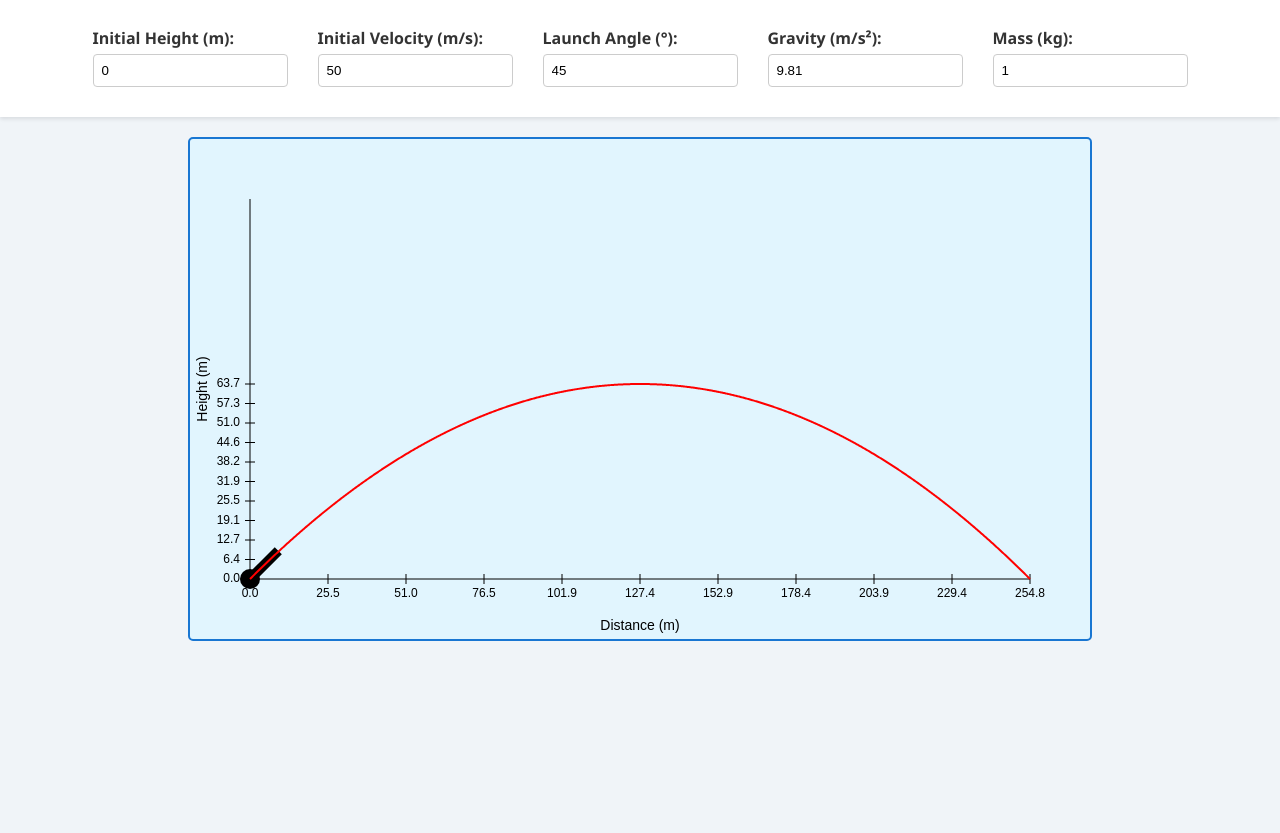
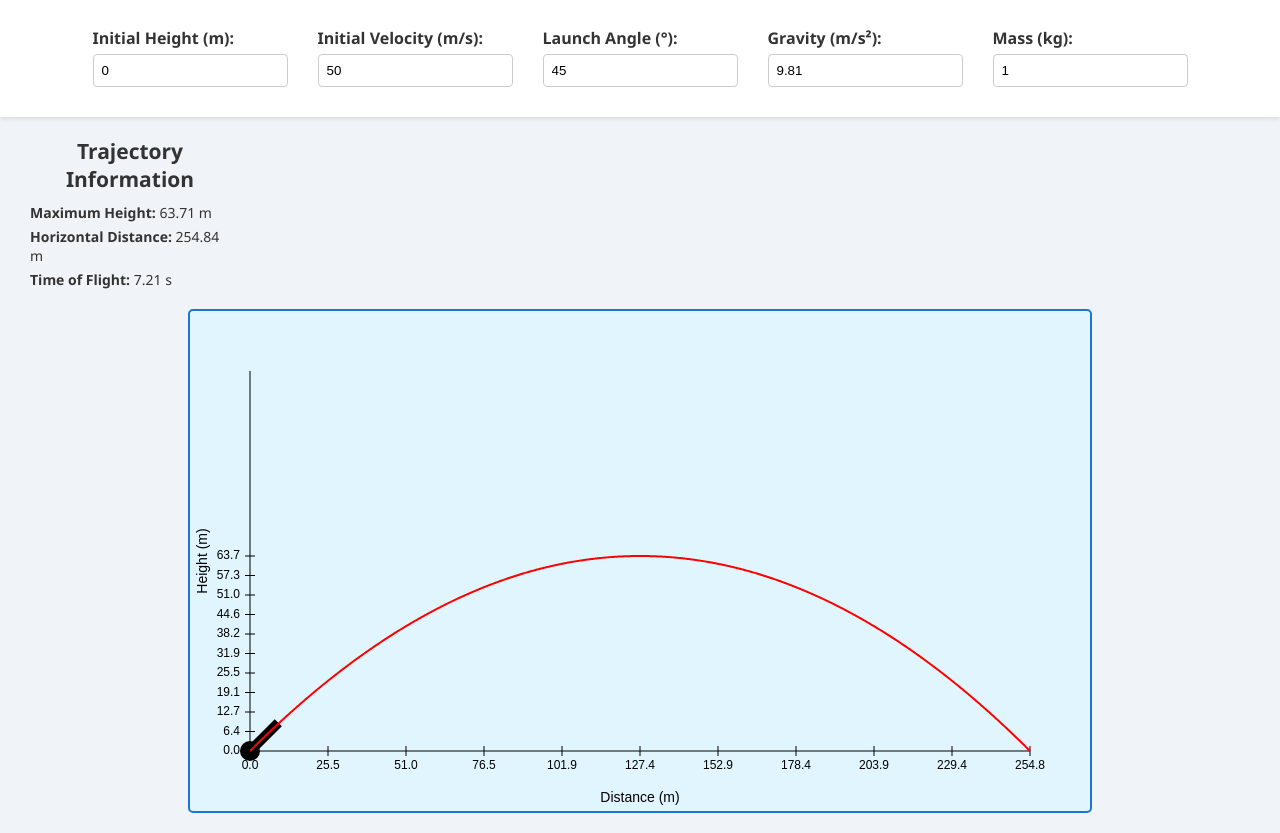
Before and after one commit to samchan1150/Projectile-Motion-Simulator, a plain HTML site: page index.html in a window 1280 px wide. Shown: the part 86-919 px from the top of the page. Before the commit the page ends 800 px from the top, so only its background shows below. Drawn offline with Linux system fonts and the light colour scheme.

Commit message:
Show projectile information

```diff
--- a/index.html
+++ b/index.html
@@ -9,6 +9,7 @@
 <body>
     <h1>Projectile Motion Simulator</h1>
 
+    <div id="mainContent">
         <div id="controls">
             <div class="input-group">
                 <label for="initialHeight">Initial Height (m):</label>
@@ -36,7 +37,15 @@
             </div>
         </div>
 
+        <div id="trajectoryInfo">
+            <h2>Trajectory Information</h2>
+            <p><strong>Maximum Height:</strong> <span id="maxHeight">--</span> m</p>
+            <p><strong>Horizontal Distance:</strong> <span id="horizontalDistance">--</span> m</p>
+            <p><strong>Time of Flight:</strong> <span id="timeOfFlight">--</span> s</p>
+        </div>
+
         <canvas id="trajectoryCanvas" width="900" height="500"></canvas>
+    </div>
 
     <script src="script.js"></script>
 </body>
--- a/script.js
+++ b/script.js
@@ -25,6 +25,7 @@ function simulateProjectile() {
     // Input validation
     if (v0 < 0 || g <= 0) {
         clearCanvas();
+        updateTrajectoryInfo('--', '--', '--');
         return;
     }
 
@@ -47,6 +48,7 @@ function simulateProjectile() {
         const discriminant = v0y ** 2 + 2 * g * h0;
         if (discriminant < 0) {
             clearCanvas();
+            updateTrajectoryInfo('--', '--', '--');
             return;
         }
         totalTime = (v0y + Math.sqrt(discriminant)) / g;
@@ -57,6 +59,9 @@ function simulateProjectile() {
 
     // Maximum vertical distance
     const hMax = h0 + (v0y ** 2) / (2 * g);
+
+    // Update trajectory information display
+    updateTrajectoryInfo(hMax.toFixed(2), xMax.toFixed(2), totalTime.toFixed(2));
 
     // Set up canvas
     const canvas = document.getElementById('trajectoryCanvas');
@@ -120,6 +125,14 @@ function simulateProjectile() {
     }
 
     ctx.stroke();
+}
+
+
+// Function to update the trajectory information display
+function updateTrajectoryInfo(maxHeight, horizontalDistance, timeOfFlight) {
+    document.getElementById('maxHeight').textContent = maxHeight;
+    document.getElementById('horizontalDistance').textContent = horizontalDistance;
+    document.getElementById('timeOfFlight').textContent = timeOfFlight;
 }
 
 // Function to draw the cannon
--- a/styles.css
+++ b/styles.css
@@ -46,6 +46,25 @@ h1 {
     border-radius: 4px;
 }
 
+/* Styles for trajectory information */
+#trajectoryInfo {
+    margin-top: 20px;
+    margin-left: 30px;
+    margin-right: 20px;
+    max-width: 200px;
+    font-size: 14px;
+}
+
+#trajectoryInfo h2 {
+    text-align: center;
+    margin-bottom: 10px;
+}
+
+#trajectoryInfo p {
+    margin: 5px 0;
+}
+
+
 /* Canvas */
 #trajectoryCanvas {
     display: block;
```
Lines whose indentation alone changed are shown as unchanged.
